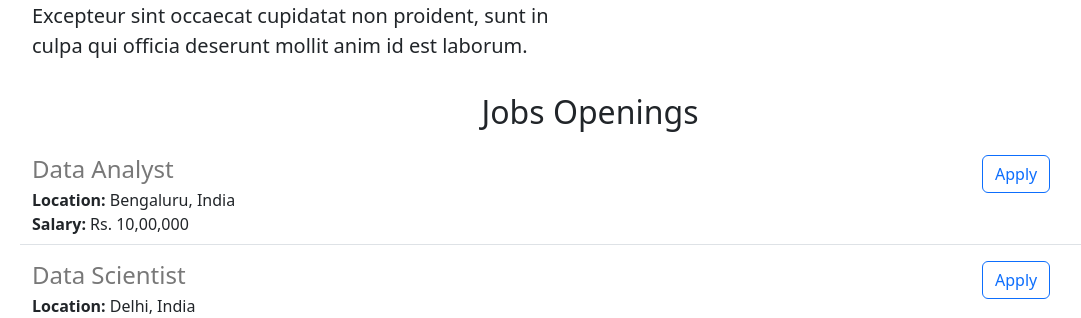
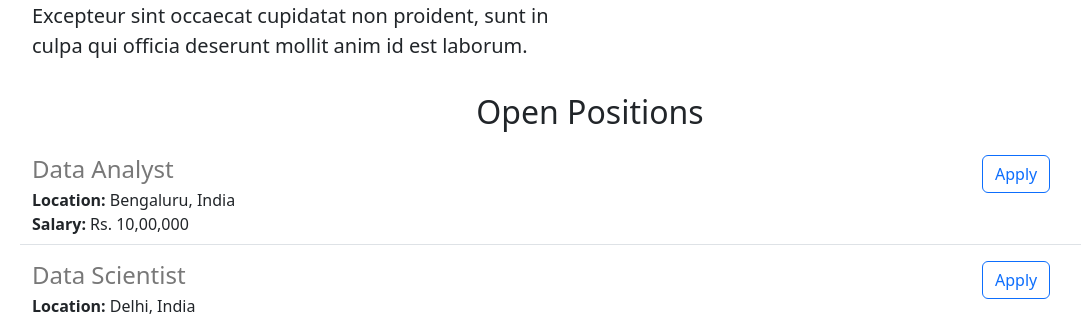
Before and after one commit to Dhanajirao1898/adg-careers-website-v2, a Flask app: page / in a window 1280 px wide. Shown: the part 691-1009 px from the top of the page, without its empty margins (50-1131 px from the left). Run offline with Flask 3, Linux system fonts and the light colour scheme.

Commit message:
added contact

```diff
--- a/templates/home.html
+++ b/templates/home.html
@@ -37,14 +37,14 @@
         <img src="/static/people.jpg" style="width:200px; height:175px; border-radius:4px;">
         </div>
       </div>
-      <h2 class="text-center mt-2 mb-4">Jobs Openings</h2>
+      <h2 class="text-center mt-2 mb-4">Open Positions</h2>
       <div>
         {% for job in jobs %}
           {% include 'jobitem.html' %}
         {% endfor %}
       </div>
       <div class="text-center">
-      <button class="btn btn-primary btn-lg">Contact Us</button>
+      <a class="btn btn-primary btn-lg" href="mailto:hello@atish.ai?subject=question%20about%20job%20openings&body=My%20name%3A%20%3Cyour%20name%20here%3E%0D%0A%0D%0AMy%20questions%3A%3Center%20question%3E">Contact Us</a>
           <p class="mt-4">Copyright 2024, Atish</p>
       </div>
     </div>
```
